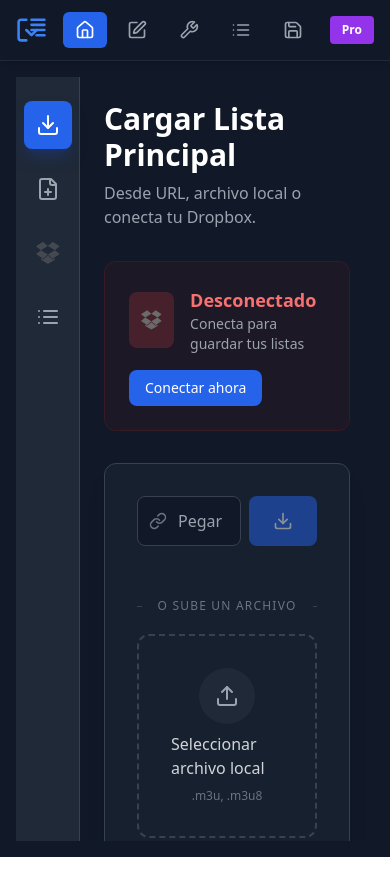
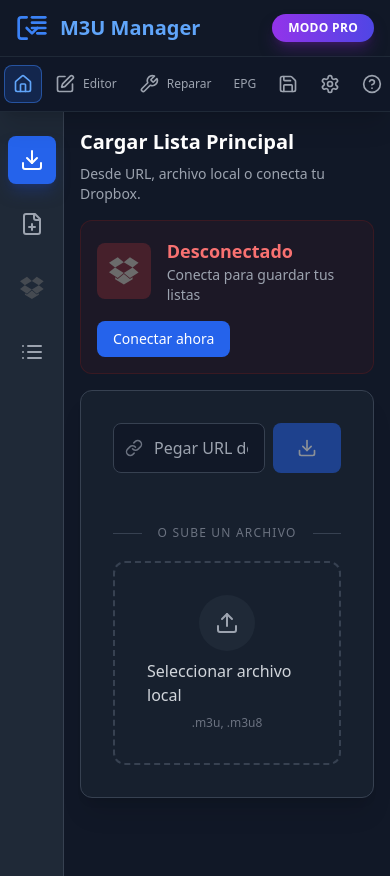
Before and after one commit to hijodkain/PWA-M3U-Manager, a Next.js app: page / in a window 390 px wide. Built offline with nearby package versions, Linux system fonts and the light colour scheme.

Commit message:
UI Refactor: Mobile Nav & Inicio Responsive

```diff
--- a/InicioTab.tsx
+++ b/InicioTab.tsx
@@ -225,18 +225,18 @@ const InicioTab: React.FC<InicioTabProps> = ({ channelsHook, settingsHook, onNav
             </div>
 
             {/* --- CONTENT AREA --- */}
-            <div className="flex-1 bg-gray-900 p-6 md:p-10 overflow-y-auto w-full">
+            <div className="flex-1 bg-gray-900 p-4 md:p-10 overflow-y-auto w-full">
 
                 {/* 1. CARGA (Load Screen) */}
                 {activeSubTab === 'load' && (
-                    <div className="max-w-3xl mx-auto space-y-8 animate-fadeIn">
-                         <div className="mb-8">
-                            <h1 className="text-3xl font-bold text-white mb-2">Cargar Lista Principal</h1>
-                            <p className="text-gray-400">Desde URL, archivo local o conecta tu Dropbox.</p>
+                    <div className="max-w-3xl mx-auto space-y-4 md:space-y-8 animate-fadeIn">
+                         <div className="mb-4 md:mb-8">
+                            <h1 className="text-xl md:text-3xl font-bold text-white mb-2">Cargar Lista Principal</h1>
+                            <p className="text-sm md:text-base text-gray-400">Desde URL, archivo local o conecta tu Dropbox.</p>
                         </div>
 
                         {/* Connection Status Card */}
-                        <div className={`p-6 rounded-xl border ${dropboxRefreshToken ? 'bg-green-900/10 border-green-900/30' : 'bg-red-900/10 border-red-900/30'} transition-colors`}>
+                        <div className={`p-4 md:p-6 rounded-xl border ${dropboxRefreshToken ? 'bg-green-900/10 border-green-900/30' : 'bg-red-900/10 border-red-900/30'} transition-colors`}>
                             <div className="flex items-center justify-between flex-wrap gap-4">
                                 <div className="flex items-center gap-4">
                                     <div className={`p-3 rounded-lg ${dropboxRefreshToken ? 'bg-green-500/20 text-green-400' : 'bg-red-500/20 text-red-400'}`}>
--- a/PWAM3UManager.tsx
+++ b/PWAM3UManager.tsx
@@ -54,75 +54,111 @@ export default function PWAM3UManager() {
         }
     };
 
-    const getTabLabel = (tab: Tab) => {
-        switch (tab) {
-            case 'inicio': return null;
-            case 'editor': return <span className="hidden sm:inline ml-2">Editor</span>;
-            case 'reparacion': return <span className="hidden sm:inline ml-2">Reparar</span>;
-            case 'asignar-epg': return <span className="hidden sm:inline ml-2">EPG</span>;
-            case 'save': return null;
-            case 'settings': return null;
-            case 'ayuda': return null;
-            default: return null;
-        }
+    const getTabContent = (tab: Tab) => {
+        // Desktop: Icon + Text (Always)
+        // Mobile Rules:
+        // - Editor, Reparar: Icon + Text
+        // - EPG: Text Only
+        // - Others: Icon Only
+
+        const isSelected = activeTab === tab;
+        const baseClasses = "flex items-center gap-2";
+
+        // Icon Rendering
+        const renderIcon = () => {
+             const Icon = tabs.find(t => t.id === tab)?.icon;
+             if (!Icon) return null;
+
+             // EPG Special Case: Hidden on Mobile
+             if (tab === 'asignar-epg') {
+                 return <Icon className="h-5 w-5 hidden sm:block" />;
+             }
+             return <Icon className="h-5 w-5" />;
+        };
+
+        // Text Rendering
+        const renderText = () => {
+            const label = tabs.find(t => t.id === tab)?.label;
+
+            // Cases where text is shown on mobile
+            if (tab === 'editor' || tab === 'reparacion' || tab === 'asignar-epg') {
+                return <span>{label}</span>;
+            }
+
+            // Default: Hidden on mobile, inline on sm+
+            return <span className="hidden sm:inline">{label}</span>;
+        };
+
+        return (
+            <div className={baseClasses}>
+                {renderIcon()}
+                {renderText()}
+            </div>
+        );
     };
 
-    const tabs: { id: Tab; icon: React.ElementType; label?: string }[] = [
+    const tabs: { id: Tab; icon: React.ElementType; label: string }[] = [
         { id: 'inicio', icon: Home, label: 'Inicio' },
         { id: 'editor', icon: Edit, label: 'Editor' },
-        { id: 'reparacion', icon: Wrench, label: 'Reparación' },
-        { id: 'asignar-epg', icon: List, label: 'Asignar EPG' },
+        { id: 'reparacion', icon: Wrench, label: 'Reparar' },
+        { id: 'asignar-epg', icon: List, label: 'EPG' },
         { id: 'save', icon: Save, label: 'Guardar' },
-        { id: 'settings', icon: Settings, label: 'Configuración' },
+        { id: 'settings', icon: Settings, label: 'Ajustes' },
         { id: 'ayuda', icon: HelpCircle, label: 'Ayuda' },
     ];
 
     return (
-        <div className="bg-gray-900 text-white min-h-screen font-sans">
-             <div className="sticky top-0 z-50 bg-gray-900 shadow-md border-b border-gray-800">
+        <div className="bg-gray-900 text-white min-h-screen font-sans flex flex-col">
+
+            {/* 1. Static Header (Scrolls away) */}
+             <div className="bg-gray-900 border-b border-gray-800">
                 <div className="max-w-full mx-auto px-4 sm:px-6 lg:px-8">
                     <div className="flex items-center justify-between py-3">
                         <div className="flex items-center">
                             <img src="/logo.svg" alt="Logo" className="h-8 w-8 mr-3" />
                              <div>
-                                <h1 className="text-xl font-bold text-blue-400 hidden md:block">M3U Manager</h1>
+                                <h1 className="text-xl font-bold text-blue-400">M3U Manager</h1>
+                                <p className="text-xs text-gray-400 hidden sm:block">Gestión inteligente de listas IPTV</p>
                             </div>
                         </div>
-                         <div className="overflow-x-auto no-scrollbar ml-4">
-                            <nav className="flex space-x-2 sm:space-x-4" aria-label="Tabs">
-                                {tabs.map((tab) => (
-                                    <button
-                                        key={tab.id}
-                                        onClick={() => setActiveTab(tab.id)}
-                                        className={`${activeTab === tab.id
-                                                ? 'bg-blue-600 text-white'
-                                                : 'text-gray-400 hover:text-white hover:bg-gray-800'
-                                            } flex items-center justify-center px-3 py-2 rounded-md font-medium text-sm transition-colors focus:outline-none`}
-                                        title={tab.label}
-                                    >
-                                        <tab.icon className={`h-5 w-5 ${getTabLabel(tab.id) ? '' : ''}`} />
-                                        {getTabLabel(tab.id)}
-                                    </button>
-                                ))}
-                            </nav>
-                        </div>
-                        <div className="ml-4">
+                        <div>
                             <button
                                 onClick={toggleMode}
-                                className={`px-3 py-1.5 rounded text-xs font-semibold whitespace-nowrap transition-all ${
+                                className={`px-4 py-1.5 rounded-full text-xs font-bold tracking-wide transition-all shadow-lg ${
                                     mode === 'pro'
-                                        ? 'bg-purple-600 hover:bg-purple-700 text-white'
-                                        : 'bg-green-600 hover:bg-green-700 text-white'
+                                        ? 'bg-gradient-to-r from-purple-600 to-indigo-600 text-white shadow-purple-900/50'
+                                        : 'bg-gradient-to-r from-emerald-500 to-teal-500 text-white shadow-emerald-900/50'
                                 }`}
                             >
-                                {mode === 'pro' ? 'Pro' : 'Lite'}
+                                {mode === 'pro' ? 'MODO PRO' : 'MODO LITE'}
                             </button>
                         </div>
                     </div>
                 </div>
             </div>
 
-            <div className="p-4 sm:p-6 lg:p-8 max-w-full mx-auto">
+            {/* 2. Sticky Navigation Bar */}
+            <div className="sticky top-0 z-50 bg-gray-900/95 backdrop-blur-sm shadow-xl border-b border-gray-800">
+                <div className="max-w-full mx-auto px-1 sm:px-6 lg:px-8">
+                     <nav className="flex items-center justify-between sm:justify-start space-x-1 sm:space-x-2 py-2 overflow-x-auto no-scrollbar" aria-label="Tabs">
+                        {tabs.map((tab) => (
+                            <button
+                                key={tab.id}
+                                onClick={() => setActiveTab(tab.id)}
+                                className={`${activeTab === tab.id
+                                        ? 'bg-blue-600/20 text-blue-400 border border-blue-500/50'
+                                        : 'text-gray-400 hover:text-white hover:bg-gray-800 border border-transparent'
+                                    } px-2 sm:px-4 py-2 rounded-lg font-medium text-xs sm:text-sm transition-all focus:outline-none whitespace-nowrap`}
+                            >
+                                {getTabContent(tab.id)}
+                            </button>
+                        ))}
+                    </nav>
+                </div>
+            </div>
+
+            {/* 3. Main Content */}
+            <div className="flex-grow p-0 sm:p-6 lg:p-8 max-w-full mx-auto w-full overflow-x-hidden">
                 {renderTabContent()}
             </div>
         </div>
```
